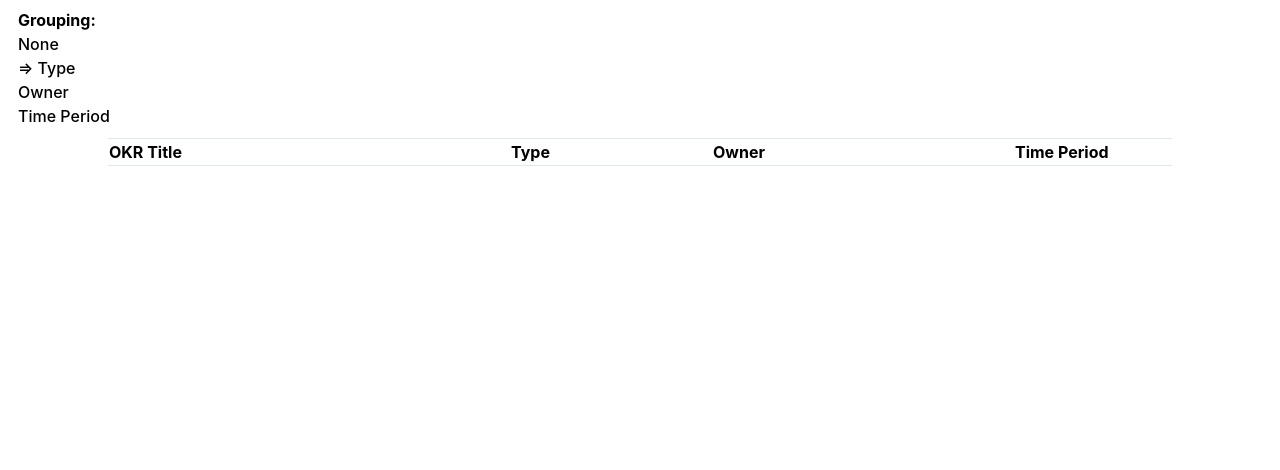
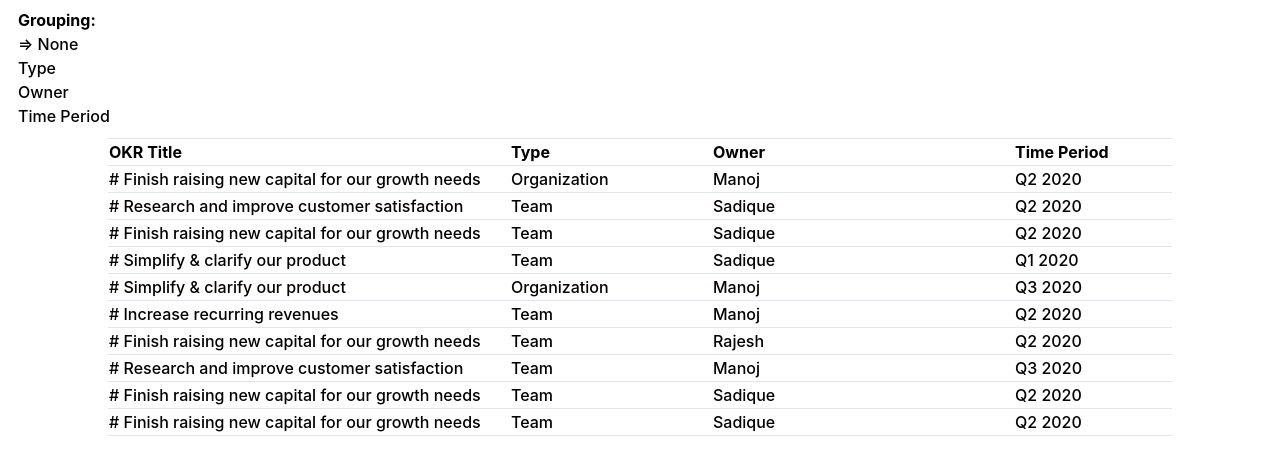
Before and after one commit to manojkumar-ally/simplified_views, a React (Create React App) app: page / in a window 1280 px wide. Shown: the top 470 px of the page. Built offline with nearby package versions, Linux system fonts and the light colour scheme.

Commit message:
grouping fixes

```diff
--- a/src/App.js
+++ b/src/App.js
@@ -15,7 +15,7 @@ const groupings = [
 export default function App() {
   let objectives = useRef(generateData(10, true));
   let [data, setData] = useState(objectives.current);
-  let [groupKey, setGroupKey] = useState("type");
+  let [groupKey, setGroupKey] = useState("none");
 
   useEffect(() => {
     if (groupKey !== "none") {
--- a/src/Table/body.js
+++ b/src/Table/body.js
@@ -1,8 +1,9 @@
 import Row from "./row";
 
-export default ({ provided, objectives, toggle, expandStatus }) => (
-  <tbody ref={provided.innerRef} {...provided.droppableProps}>
-    {(objectives || []).map((row, index) => [
+const RenderList = ({ objectives, expandStatus, toggle }) =>
+  (objectives || [])
+    .filter(({ type }) => type !== "group")
+    .map((row, index) => [
       <Row key={row.id} row={row} toggle={toggle} index={index} />,
       ...(expandStatus[row.id]
         ? row.children.map((child) => (
@@ -14,7 +15,47 @@ export default ({ provided, objectives, toggle, expandStatus }) => (
             />
           ))
         : [])
-    ])}
+    ]);
+
+const RenderGroups = ({ groups, expandStatus, toggle }) => {
+  const tableRows = [];
+  (groups || [])
+    .filter(({ type }) => type === "group")
+    .forEach((group) => {
+      tableRows.push(
+        <tr key={group.value}>
+          <td>
+            <strong>{group.name}:</strong> {group.value}
+          </td>
+        </tr>
+      );
+
+      tableRows.push(
+        <RenderList
+          key={`list-${group.value}`}
+          objectives={group.objectives}
+          expandStatus={expandStatus}
+          toggle={toggle}
+        />
+      );
+    });
+
+  return tableRows;
+};
+
+const Body = ({ provided, data, groupKey, toggle, expandStatus }) => (
+  <tbody ref={provided.innerRef} {...provided.droppableProps}>
+    {groupKey === "none" ? (
+      <RenderList
+        objectives={data}
+        expandStatus={expandStatus}
+        toggle={toggle}
+      />
+    ) : (
+      <RenderGroups groups={data} expandStatus={expandStatus} toggle={toggle} />
+    )}
     {provided.placeholder}
   </tbody>
 );
+
+export default Body;
--- a/src/Table/index.js
+++ b/src/Table/index.js
@@ -5,7 +5,8 @@ import Body from "./body";
 export default ({
   onElementClick,
   onRowDragEnd,
-  objectives,
+  data,
+  groupKey,
   expandStatus,
   toggle
 }) => (
@@ -18,7 +19,8 @@ export default ({
             {(provided) => (
               <Body
                 provided={provided}
-                objectives={objectives}
+                data={data}
+                groupKey={groupKey}
                 expandStatus={expandStatus}
                 toggle={toggle}
               />
```
